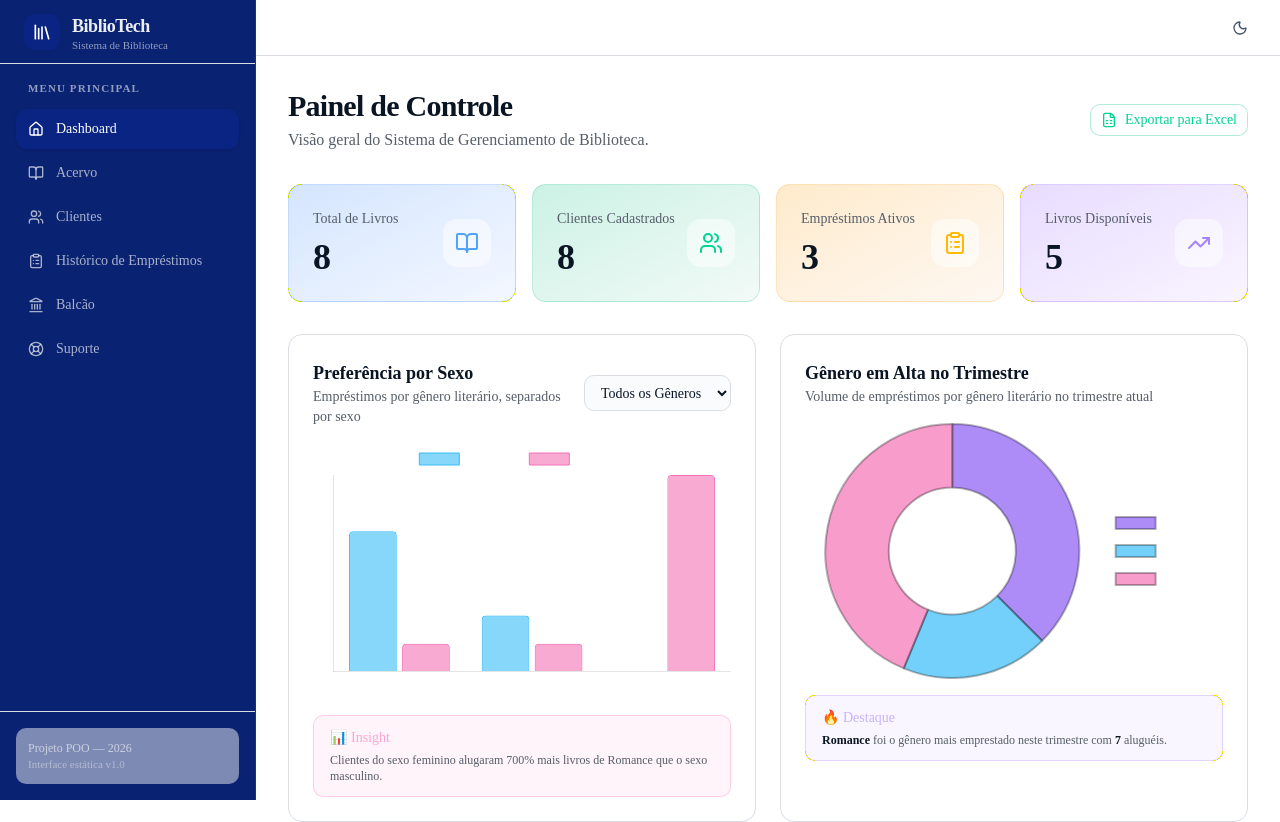
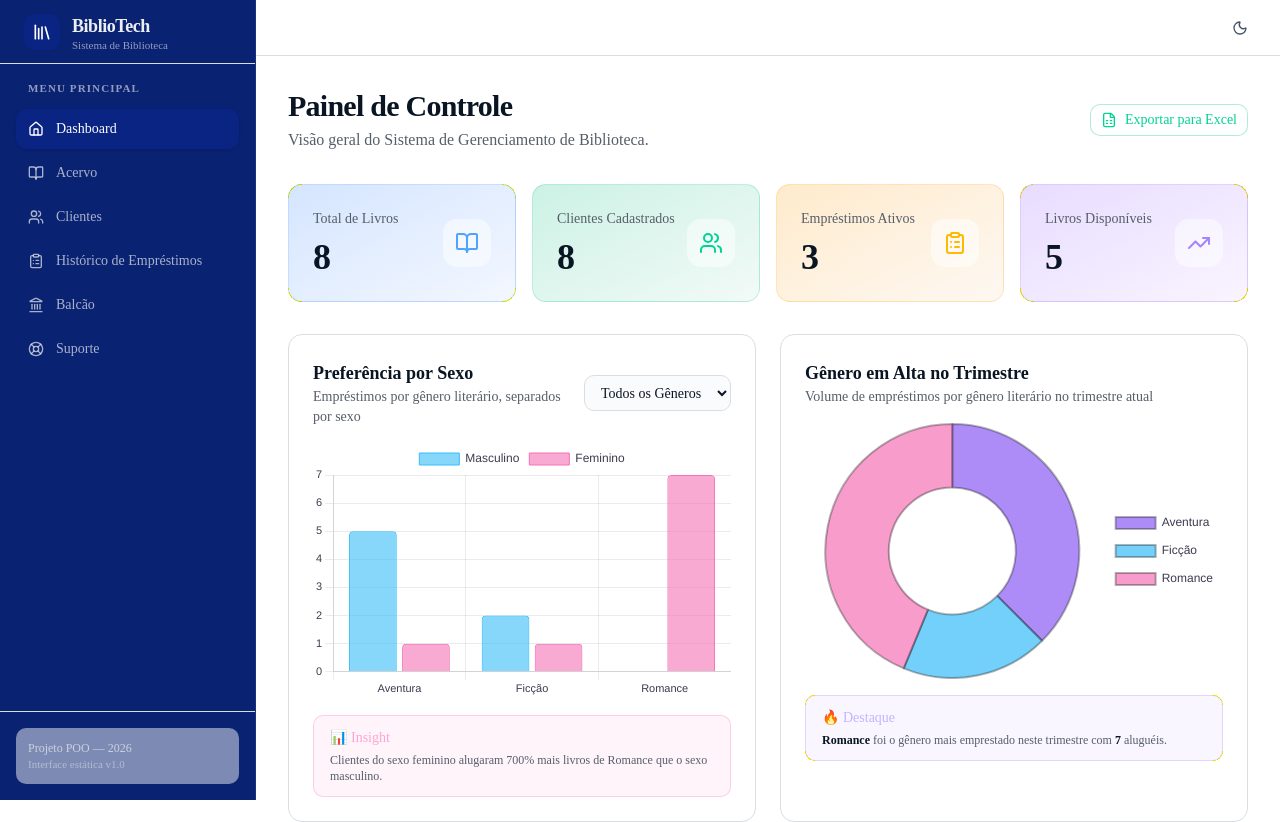
Before and after one commit to Bruno-lima-amaral/BiblioTech, a Next.js app: page / in a window 1280 px wide. Shown: the top 822 px of the page. Built offline with nearby package versions, Linux system fonts and the light colour scheme.

Commit message:
correção do bug no tema claro

```diff
--- a/src/app/page.tsx
+++ b/src/app/page.tsx
@@ -4,6 +4,7 @@ import { useMemo, useState } from "react";
 import Link from "next/link";
 import { BookOpen, Users, ClipboardList, TrendingUp, FileSpreadsheet } from "lucide-react";
 import { useBiblioteca } from "@/lib/biblioteca-contexto";
+import { useTema } from "@/lib/tema-contexto";
 import { calcularIdade } from "@/lib/dados-mockados";
 import { exportarDashboard } from "@/lib/exportar-excel";
 import { Button } from "@/components/ui/button";
@@ -40,6 +41,12 @@ const FAIXAS_ETARIAS = [
 
 export default function PaginaInicial() {
   const { livros, clientes, emprestimos } = useBiblioteca();
+  const { tema } = useTema();
+  const isDark = tema === "dark";
+
+  // Cores adaptadas ao tema para Chart.js
+  const chartTextColor = isDark ? "rgba(255,255,255,0.75)" : "rgba(60,60,80,1)";
+  const chartGridColor = isDark ? "rgba(255,255,255,0.07)" : "rgba(0,0,0,0.08)";
 
   // ─── Estado do filtro de gênero no gráfico de sexo ────────────────
   const [filtroGenero, setFiltroGenero] = useState("TODOS");
@@ -154,20 +161,25 @@ export default function PaginaInicial() {
   }, [emprestimos, filtroGenero]);
 
   // ─── Cruzamento de dados: Gênero em Alta no Trimestre ─────────────
+  // Usa os últimos 90 dias para garantir dados independente do trimestre atual
   const { dadosTrimestre, generoEmAlta, totalEmAlta } = useMemo(() => {
     const hoje = new Date();
-    const mesAtual = hoje.getMonth();
-    const inicioTrimestre = mesAtual - (mesAtual % 3);
-    const anoAtual = hoje.getFullYear();
-    const dataInicioTrimestre = new Date(anoAtual, inicioTrimestre, 1);
+    const noventaDiasAtras = new Date(hoje);
+    noventaDiasAtras.setDate(hoje.getDate() - 90);
 
-    const empTrimestre = emprestimos.filter((e) => {
+    // Primeiro tenta filtrar pelos últimos 90 dias
+    let empPeriodo = emprestimos.filter((e) => {
       const dataEmp = new Date(e.dataEmprestimo);
-      return dataEmp >= dataInicioTrimestre;
+      return dataEmp >= noventaDiasAtras;
     });
 
+    // Se não houver dados recentes, usa todos os empréstimos (fallback)
+    if (empPeriodo.length === 0) {
+      empPeriodo = [...emprestimos];
+    }
+
     const contagem: Record<string, number> = {};
-    empTrimestre.forEach((e) => {
+    empPeriodo.forEach((e) => {
       const g = e.livro.genero;
       contagem[g] = (contagem[g] || 0) + 1;
     });
@@ -260,19 +272,19 @@ export default function PaginaInicial() {
     plugins: {
       legend: {
         position: "top" as const,
-        labels: { color: "rgba(255,255,255,0.7)", font: { size: 12 } },
+        labels: { color: chartTextColor, font: { size: 12 } },
       },
       title: { display: false },
     },
     scales: {
       x: {
-        ticks: { color: "rgba(255,255,255,0.5)", font: { size: 11 } },
-        grid: { color: "rgba(255,255,255,0.05)" },
+        ticks: { color: chartTextColor, font: { size: 11 } },
+        grid: { color: chartGridColor },
       },
       y: {
         beginAtZero: true,
-        ticks: { color: "rgba(255,255,255,0.5)", font: { size: 11 }, stepSize: 1 },
-        grid: { color: "rgba(255,255,255,0.05)" },
+        ticks: { color: chartTextColor, font: { size: 11 }, stepSize: 1 },
+        grid: { color: chartGridColor },
       },
     },
   };
@@ -304,7 +316,7 @@ export default function PaginaInicial() {
     plugins: {
       legend: {
         position: "right" as const,
-        labels: { color: "rgba(255,255,255,0.7)", font: { size: 12 }, padding: 16 },
+        labels: { color: chartTextColor, font: { size: 12 }, padding: 16 },
       },
     },
   };
```
